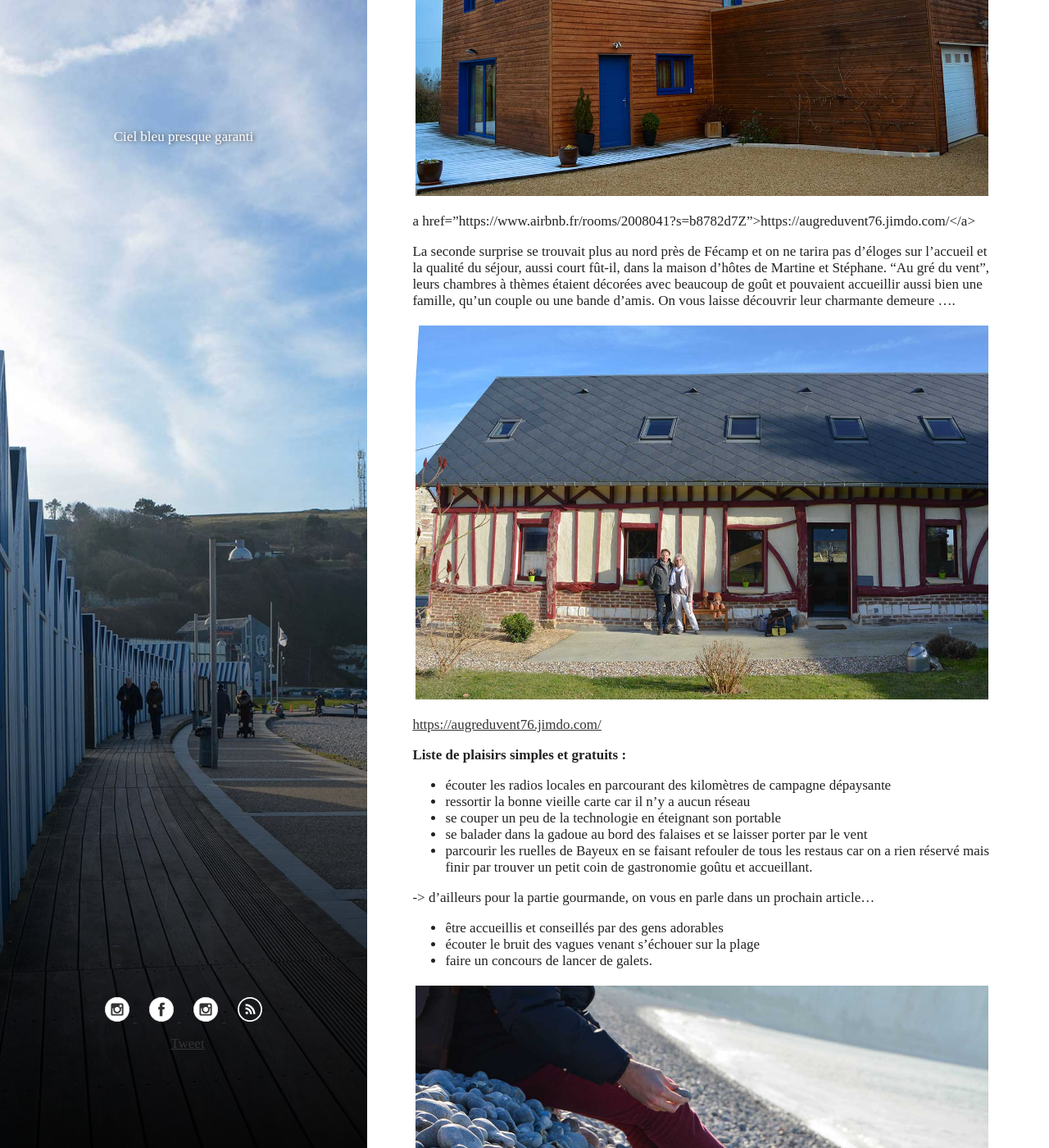
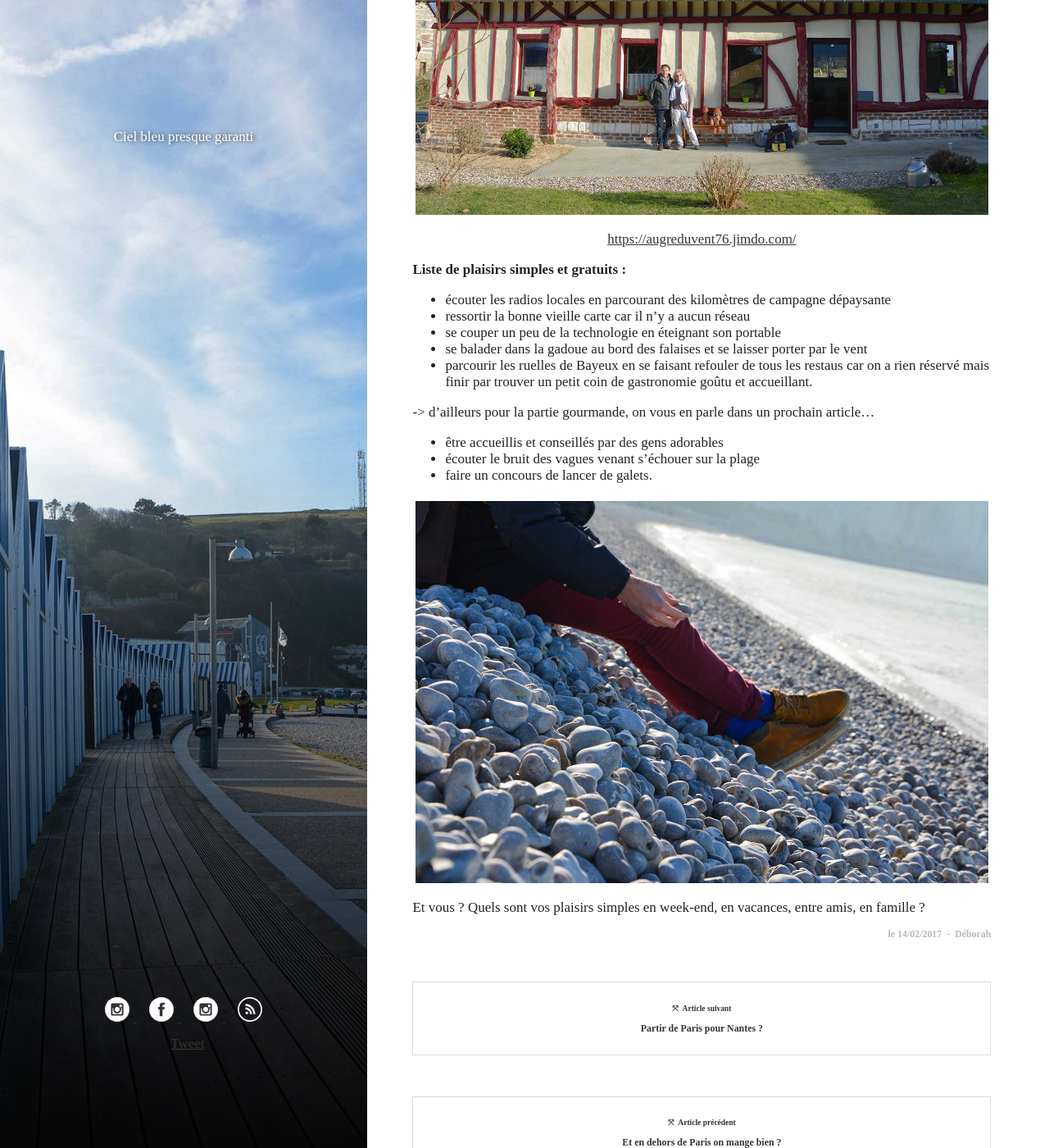
Before and after one commit to FlorentD/cairatuverras.github.io, a Jekyll site: the page built from _posts/2017-02-14-week-end-normandie_1.md, in a window 1280 px wide and 1400 px high, scrolled down 8661 px. Shown: the whole window at 82% size. Built offline with Jekyll 4.4.1, drawn with Linux system fonts in a browser that asks for light colours; comment, search, counter and statistics services are not loaded; some of the changed text lies outside the part shown.

Commit message:
update style

```diff
--- a/_posts/2017-02-14-week-end-normandie_1.md
+++ b/_posts/2017-02-14-week-end-normandie_1.md
@@ -81,7 +81,7 @@
 
 [![railroad]({{ site.images }}/normandie_1/7_maison_bois.jpg)]({{ site.images }}/normandie_1/7_maison_bois.jpg)
 
-a href="https://www.airbnb.fr/rooms/2008041?s=b8782d7Z">https://augreduvent76.jimdo.com/</a>
+<div class="post-link"><a href="https://www.airbnb.fr/rooms/2008041?s=b8782d7Z">https://augreduvent76.jimdo.com/</a></div>
 
 La seconde surprise se trouvait plus au nord près de Fécamp et on ne tarira pas d’éloges sur l’accueil et la qualité du séjour, aussi court fût-il, dans la maison d’hôtes de Martine et Stéphane. “Au gré du vent”,  leurs chambres à thèmes étaient décorées avec beaucoup de goût et pouvaient accueillir aussi bien une famille, qu’un couple ou une bande d’amis.
 On vous laisse découvrir leur charmante demeure ….
@@ -89,7 +89,7 @@
 [![railroad]({{ site.images }}/normandie_1/12_auberge.jpg)]({{ site.images }}/normandie_1/12_auberge.jpg)
 
 
-<a href="https://augreduvent76.jimdo.com/">https://augreduvent76.jimdo.com/</a>
+<div class="post-link"><a href="https://augreduvent76.jimdo.com/">https://augreduvent76.jimdo.com/</a></div>
 
 
 **Liste de plaisirs simples et gratuits :**
@@ -100,7 +100,8 @@
 + se balader dans la gadoue au bord des falaises et se laisser porter par le vent
 + parcourir les ruelles de Bayeux en se faisant refouler de tous les restaus car on a rien réservé mais finir par trouver un petit coin de gastronomie goûtu  et accueillant.
 
--> d’ailleurs pour la partie gourmande, on vous en parle dans un prochain article...
+ -> d’ailleurs pour la partie gourmande, on vous en parle dans un prochain article...
+
 + être accueillis et conseillés par des gens adorables
 + écouter le bruit des vagues venant s’échouer sur la plage
 + faire un concours de lancer de galets.
@@ -108,4 +109,4 @@
 [![railroad]({{ site.images }}/normandie_1/12_pieds.jpg)]({{ site.images }}/normandie_1/12_pieds.jpg)
 
 
-Et vous? Quels sont vos plaisirs simples en week-end, en vacances, entre amis, en famille?
+Et vous ? Quels sont vos plaisirs simples en week-end, en vacances, entre amis, en famille ?
--- a/assets/_sass/_base.scss
+++ b/assets/_sass/_base.scss
@@ -316,3 +316,8 @@
     font-family: 'Amatic SC', cursive;
   }
 }
+
+.post-link {
+  width: 100%;
+  text-align: center;
+}
```
Also changed, not shown: other parts of _posts/2017-02-14-week-end-normandie_1.md (+1 -1 lines), assets/images/normandie_1/13_vents.jpg.
